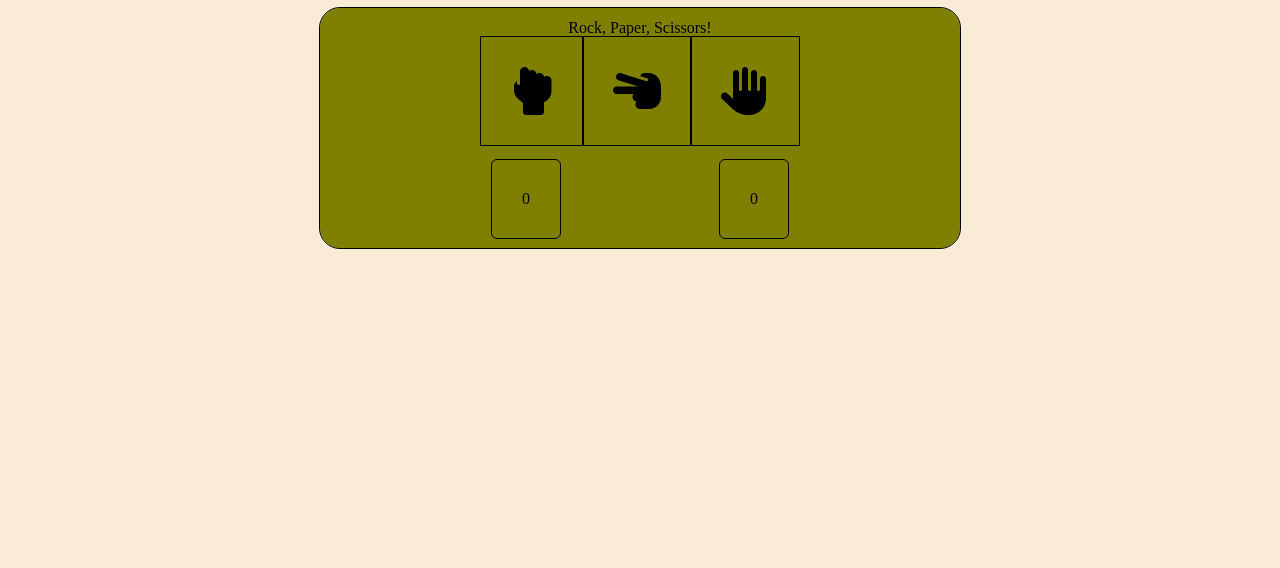
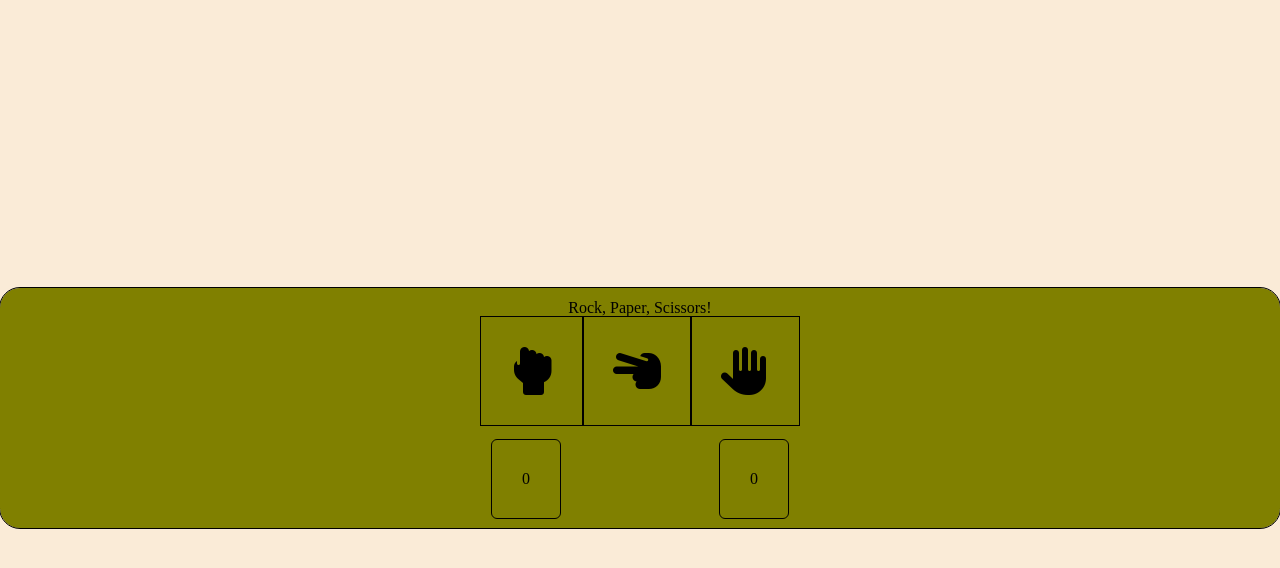
Before and after one commit to WangRyan408/Rock-Paper-Scissors, a plain HTML site: page index.html in a window 1280 px wide. Drawn offline with Linux system fonts and the light colour scheme.

Commit message:
Changed some CSS

```diff
--- a/styles.css
+++ b/styles.css
@@ -1,4 +1,18 @@
+* {
+    box-sizing: content-box;
+
+}
+
+
+html {
+    position: relative;
+    height: 100vh;
+    width: 100vw;
+}
+
+
 body {
+    height: 100%;
     display: flex;
     flex-direction: column;
     align-items: center;
@@ -10,7 +24,7 @@ body {
     outline: 1px solid;
     border-radius: 20px;
     background-color: #808000;
-    width: 50vw;
+    width: 100vw;
     height: 30vh;
     display: flex;
     align-items: center;
```
